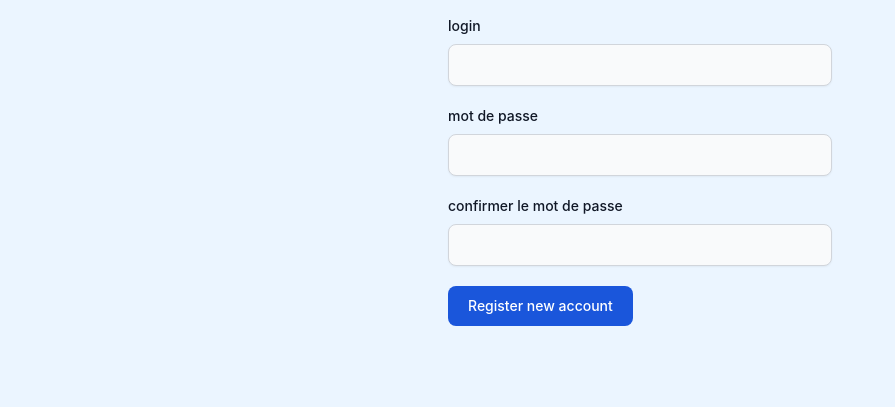
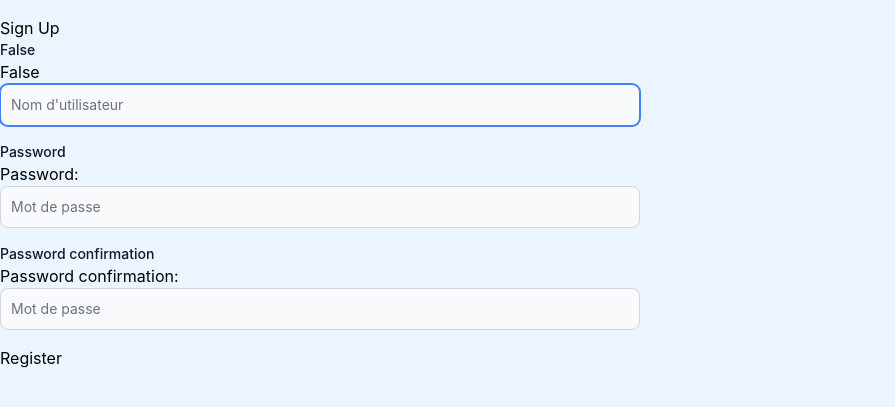
Before and after one commit to RonangLeSang/PROJET_INFO834, a Django app: page /register in a window 1280 px wide. Shown: the part 68-475 px from the top of the page, without its empty margins (0-895 px from the left). Run offline with Django 5.2, Linux system fonts and the light colour scheme; some libraries are stand-ins or nearby versions.

Commit message:
[FEATURE] wip register page

```diff
--- a/mysite/mysite/forms.py
+++ b/mysite/mysite/forms.py
@@ -1,4 +1,6 @@
 from django import forms
+from django.contrib.auth.forms import UserCreationForm
+from django.contrib.auth.models import User
 
 
 class LoginForm(forms.Form):
@@ -6,6 +8,19 @@ class LoginForm(forms.Form):
     password = forms.CharField(max_length=63, widget=forms.PasswordInput(attrs={'class': 'bg-gray-50 border border-gray-300 text-gray-900 text-sm rounded-lg focus:ring-blue-500 focus:border-blue-500 block w-full p-2.5 dark:bg-gray-700 dark:border-gray-600 dark:placeholder-gray-400 dark:text-white dark:focus:ring-blue-500 dark:focus:border-blue-500', 'placeholder': 'Mot de passe'}))
 
 
-class RegisterForm(forms.Form):
-    username = forms.CharField(max_length=63, label='Nom d’utilisateur', widget=forms.TextInput(attrs={'class': 'bg-gray-50 border border-gray-300 text-gray-900 text-sm rounded-lg focus:ring-blue-500 focus:border-blue-500 block w-full p-2.5 dark:bg-gray-700 dark:border-gray-600 dark:placeholder-gray-400 dark:text-white dark:focus:ring-blue-500 dark:focus:border-blue-500', 'placeholder': 'Nom d\'utilisateur'}))
-    password = forms.CharField(max_length=63, widget=forms.PasswordInput(attrs={'class': 'bg-gray-50 border border-gray-300 text-gray-900 text-sm rounded-lg focus:ring-blue-500 focus:border-blue-500 block w-full p-2.5 dark:bg-gray-700 dark:border-gray-600 dark:placeholder-gray-400 dark:text-white dark:focus:ring-blue-500 dark:focus:border-blue-500', 'placeholder': 'Mot de passe'}))
+class RegisterForm(UserCreationForm):
+    class Meta:
+        model = User
+        fields = ['username', 'password1', 'password2']
+        labels = {
+            'username': False,
+            'password1': False,
+            'password2': False
+        }
+
+    def __init__(self, *args, **kwargs):
+        super(RegisterForm, self).__init__(*args, **kwargs)
+
+        self.fields['username'].widget.attrs.update({'class': 'bg-gray-50 border border-gray-300 text-gray-900 text-sm rounded-lg focus:ring-blue-500 focus:border-blue-500 block w-full p-2.5 dark:bg-gray-700 dark:border-gray-600 dark:placeholder-gray-400 dark:text-white dark:focus:ring-blue-500 dark:focus:border-blue-500', 'placeholder': 'Nom d\'utilisateur'})
+        self.fields['password1'].widget.attrs.update({'class': 'bg-gray-50 border border-gray-300 text-gray-900 text-sm rounded-lg focus:ring-blue-500 focus:border-blue-500 block w-full p-2.5 dark:bg-gray-700 dark:border-gray-600 dark:placeholder-gray-400 dark:text-white dark:focus:ring-blue-500 dark:focus:border-blue-500', 'placeholder': 'Mot de passe'})
+        self.fields['password2'].widget.attrs.update({'class': 'bg-gray-50 border border-gray-300 text-gray-900 text-sm rounded-lg focus:ring-blue-500 focus:border-blue-500 block w-full p-2.5 dark:bg-gray-700 dark:border-gray-600 dark:placeholder-gray-400 dark:text-white dark:focus:ring-blue-500 dark:focus:border-blue-500', 'placeholder': 'Mot de passe'})
--- a/mysite/mysite/views.py
+++ b/mysite/mysite/views.py
@@ -1,7 +1,9 @@
 # views.py
 from django.contrib.auth import authenticate
+from django.contrib.auth.decorators import login_required
 from django.shortcuts import render
 from . import forms
+from .forms import RegisterForm
 
 
 def index(request):
@@ -13,7 +15,9 @@ def chatpage(request):
 
 
 def register(request):
-    return render(request, 'register.html')
+    if request.method == 'GET':
+        form = RegisterForm()
+        return render(request, 'register.html', {'form': form})
 
 
 def login(request):
--- a/mysite/templates/register.html
+++ b/mysite/templates/register.html
@@ -2,19 +2,39 @@
 {% load static %}
 
 {% block content %}
-    <form class="max-w-sm mx-auto">
-      <div class="mb-5">
-        <label for="email" class="block mb-2 text-sm font-medium text-gray-900 dark:text-white">login</label>
-        <input type="email" id="email" class="shadow-sm bg-gray-50 border border-gray-300 text-gray-900 text-sm rounded-lg focus:ring-blue-500 focus:border-blue-500 block w-full p-2.5 dark:bg-gray-700 dark:border-gray-600 dark:placeholder-gray-400 dark:text-white dark:focus:ring-blue-500 dark:focus:border-blue-500 dark:shadow-sm-light" required />
-      </div>
-      <div class="mb-5">
-        <label for="password" class="block mb-2 text-sm font-medium text-gray-900 dark:text-white">mot de passe</label>
-        <input type="password" id="password" class="shadow-sm bg-gray-50 border border-gray-300 text-gray-900 text-sm rounded-lg focus:ring-blue-500 focus:border-blue-500 block w-full p-2.5 dark:bg-gray-700 dark:border-gray-600 dark:placeholder-gray-400 dark:text-white dark:focus:ring-blue-500 dark:focus:border-blue-500 dark:shadow-sm-light" required />
-      </div>
-      <div class="mb-5">
-        <label for="repeat-password" class="block mb-2 text-sm font-medium text-gray-900 dark:text-white">confirmer le mot de passe</label>
-        <input type="password" id="repeat-password" class="shadow-sm bg-gray-50 border border-gray-300 text-gray-900 text-sm rounded-lg focus:ring-blue-500 focus:border-blue-500 block w-full p-2.5 dark:bg-gray-700 dark:border-gray-600 dark:placeholder-gray-400 dark:text-white dark:focus:ring-blue-500 dark:focus:border-blue-500 dark:shadow-sm-light" required />
-      </div>
-      <button type="submit" class="text-white bg-blue-700 hover:bg-blue-800 focus:ring-4 focus:outline-none focus:ring-blue-300 font-medium rounded-lg text-sm px-5 py-2.5 text-center dark:bg-blue-600 dark:hover:bg-blue-700 dark:focus:ring-blue-800">Register new account</button>
+    <form method="POST" class="w-1/2">
+        {% csrf_token %}
+        <h2>Sign Up</h2>
+
+        {% for field in form %}
+            <div class="flex flex-col mb-4">
+        <label class="text-sm font-medium text-gray-900 dark:text-white" for="{{ field.auto_id }}">{{ field.label }}</label>
+        {% if field.errors %}
+            <ul class="errorlist">
+                {% for error in field.errors %}
+                <li>{{ error }}</li>
+                {% endfor %}
+            </ul>
+            {% endif %}
+            {{ field.label_tag }} {{ field }}
+        </div>
+        </p>
+        {% endfor %}
+        <input type="submit" value="Register" />
     </form>
+{#    <form class="max-w-sm mx-auto">#}
+{#      <div class="mb-5">#}
+{#        <label for="email" class="block mb-2 text-sm font-medium text-gray-900 dark:text-white">login</label>#}
+{#        <input type="email" id="email" class="shadow-sm bg-gray-50 border border-gray-300 text-gray-900 text-sm rounded-lg focus:ring-blue-500 focus:border-blue-500 block w-full p-2.5 dark:bg-gray-700 dark:border-gray-600 dark:placeholder-gray-400 dark:text-white dark:focus:ring-blue-500 dark:focus:border-blue-500 dark:shadow-sm-light" required />#}
+{#      </div>#}
+{#      <div class="mb-5">#}
+{#        <label for="password" class="block mb-2 text-sm font-medium text-gray-900 dark:text-white">mot de passe</label>#}
+{#        <input type="password" id="password" class="shadow-sm bg-gray-50 border border-gray-300 text-gray-900 text-sm rounded-lg focus:ring-blue-500 focus:border-blue-500 block w-full p-2.5 dark:bg-gray-700 dark:border-gray-600 dark:placeholder-gray-400 dark:text-white dark:focus:ring-blue-500 dark:focus:border-blue-500 dark:shadow-sm-light" required />#}
+{#      </div>#}
+{#      <div class="mb-5">#}
+{#        <label for="repeat-password" class="block mb-2 text-sm font-medium text-gray-900 dark:text-white">confirmer le mot de passe</label>#}
+{#        <input type="password" id="repeat-password" class="shadow-sm bg-gray-50 border border-gray-300 text-gray-900 text-sm rounded-lg focus:ring-blue-500 focus:border-blue-500 block w-full p-2.5 dark:bg-gray-700 dark:border-gray-600 dark:placeholder-gray-400 dark:text-white dark:focus:ring-blue-500 dark:focus:border-blue-500 dark:shadow-sm-light" required />#}
+{#      </div>#}
+{#      <button type="submit" class="text-white bg-blue-700 hover:bg-blue-800 focus:ring-4 focus:outline-none focus:ring-blue-300 font-medium rounded-lg text-sm px-5 py-2.5 text-center dark:bg-blue-600 dark:hover:bg-blue-700 dark:focus:ring-blue-800">Register new account</button>#}
+{#    </form>#}
 {% endblock %}
```
Also changed, not shown: mysite/templates/login.html (+14 -15 lines).
